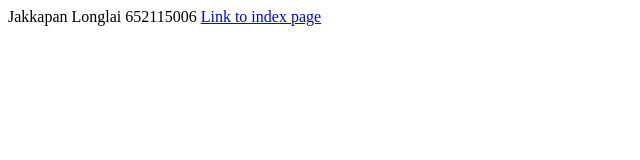
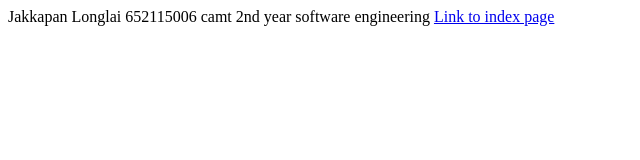
Before and after one commit to yosakiva/Lab03_Q03, a plain HTML site: page profile.html in a window 1280 px wide. Shown: the whole page, without its empty margins (0-640 px from the left). Drawn offline with Linux system fonts and the light colour scheme.

Commit message:
add some detail

```diff
--- a/profile.html
+++ b/profile.html
@@ -7,6 +7,7 @@
 </head>
 <body>
     Jakkapan Longlai 652115006
+    camt 2nd year software engineering
     <a href="index.html">Link to index page</a>
 </body>
 </html>
```
